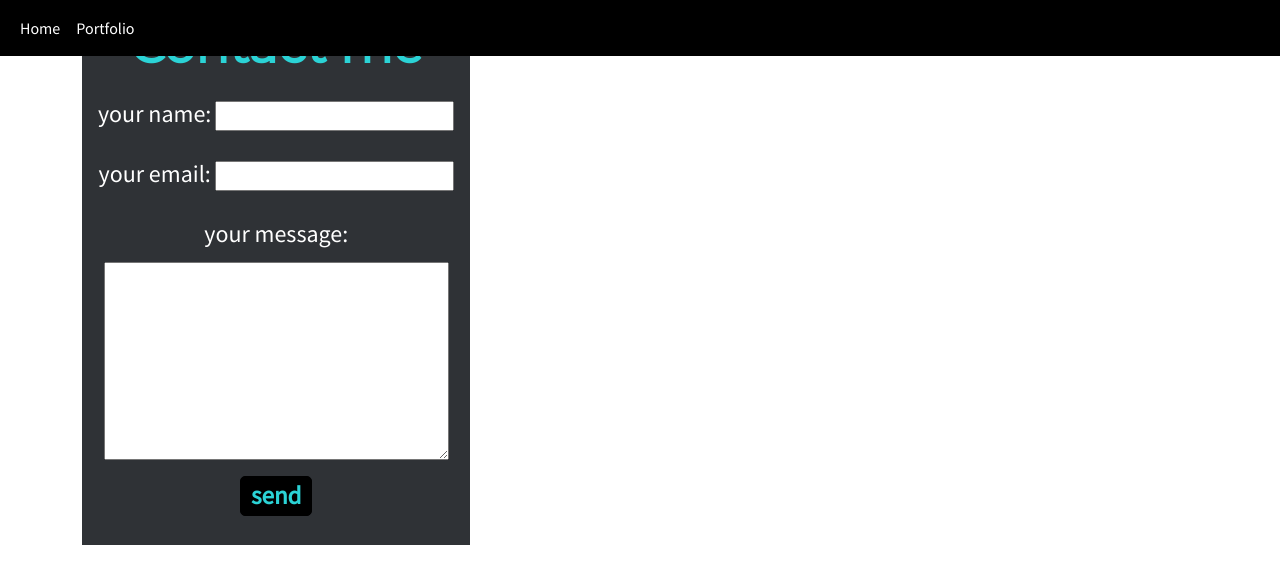
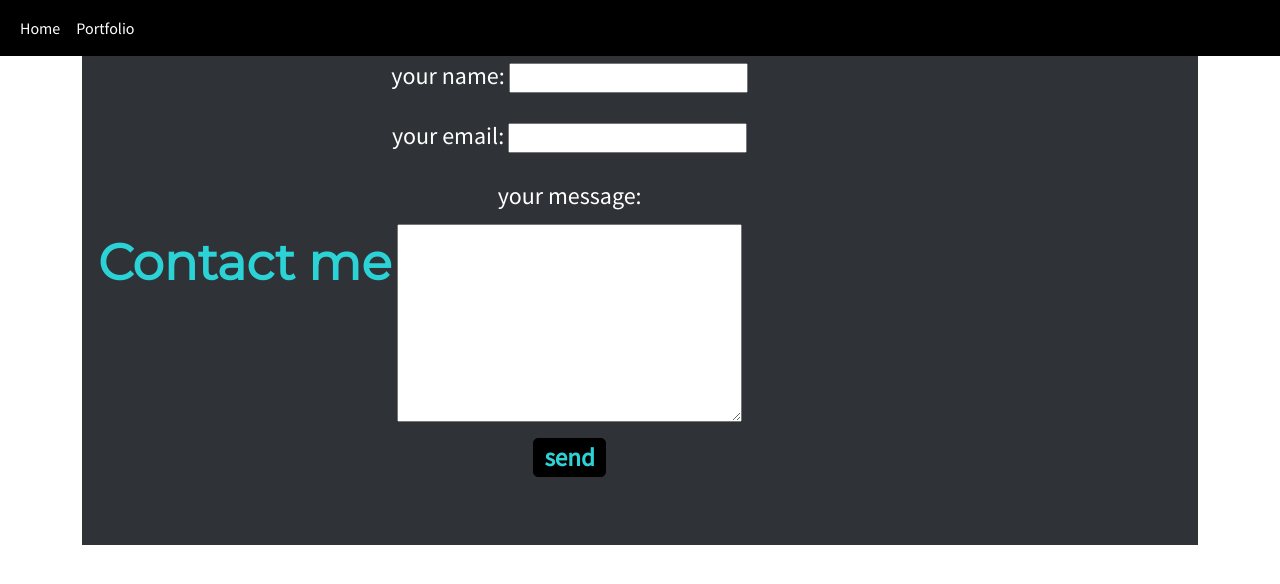
Before and after one commit to Marta3333/Contact-Page, a plain HTML site: page index.html in a window 1280 px wide. Drawn offline with nearby package versions, Linux system fonts and the light colour scheme.

Commit message:
Update index.html

```diff
--- a/index.html
+++ b/index.html
@@ -168,9 +168,9 @@
 
   <div class="container">
     <div class="row">
-      <div class="col text-center d-flex align-items-center">
+
         <div class="card">
-          <div class="card-body">
+          <div class="card-body text-center d-flex align-items-center">
               <h1 class="card-title titleContact ">Contact me</h1>
               <form class="formContact" action="https://formsubmit.co/marta.anna.golis@gmail.com" method="POST">
                  <input type="hidden" name="_captcha" value="false">
@@ -185,7 +185,7 @@
               </form>
         </div>
       </div>
-    </div>
+
   </div>
 </div>
 
```
